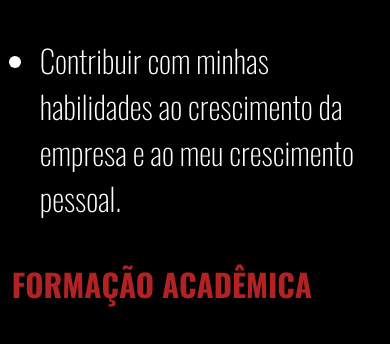
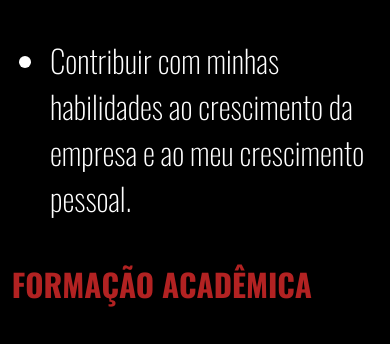
Before and after one commit to CptTrinity/Meu-site, a plain HTML site: page curriculo.html in a window 390 px wide. Shown: the part 446-790 px from the top of the page. Drawn offline with nearby package versions, Linux system fonts and the light colour scheme.

Commit message:
Update style.css
Fixed a formatting issue regarding the lists in some mobile devices.

```diff
--- a/assets/styles/style.css
+++ b/assets/styles/style.css
@@ -61,7 +61,7 @@
         }
 
         .apresentacao__curriculo {
-            padding:5% 5% 11% 10%;
+            padding:8.8929vh 8.8929vh 19.56393728860711vh 17.7858vh;
             display: flex;
             flex-direction: column;
             flex-wrap: wrap;
@@ -100,7 +100,7 @@
 
         ul {
             list-style-position: outside;
-            padding-left: 3%;
+            padding-left: 4.534927058724345vh;
         }
 
         .apresentacao__botao {
@@ -228,11 +228,6 @@
 
             }
 
-            ul {
-                list-style-position: outside;
-                padding-left: 28px;
-            }
-
             .apresentacao__curriculo {
                 flex-direction: column;
                 min-height:100svh;
```
